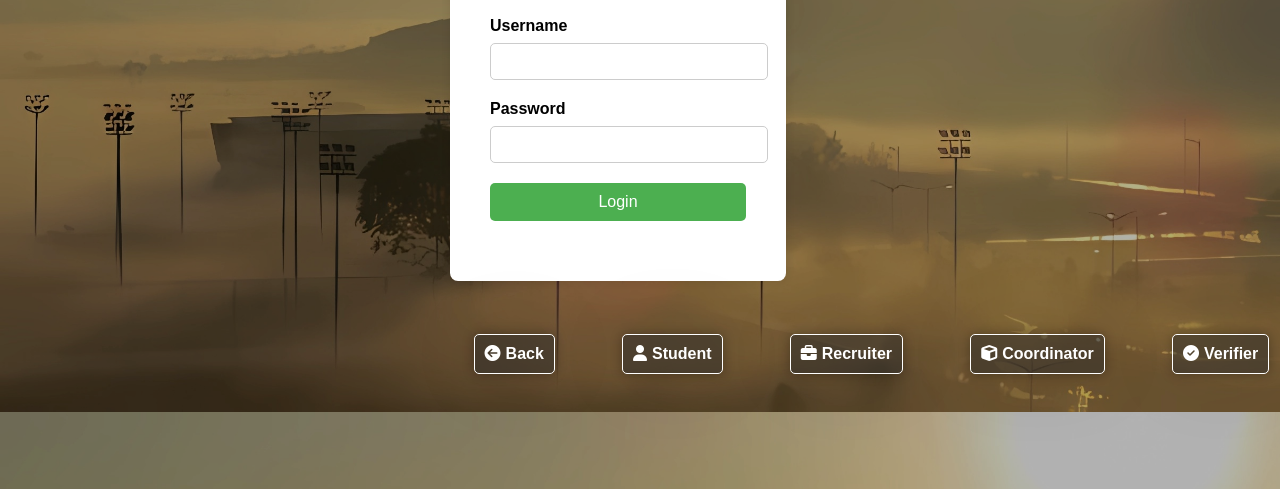
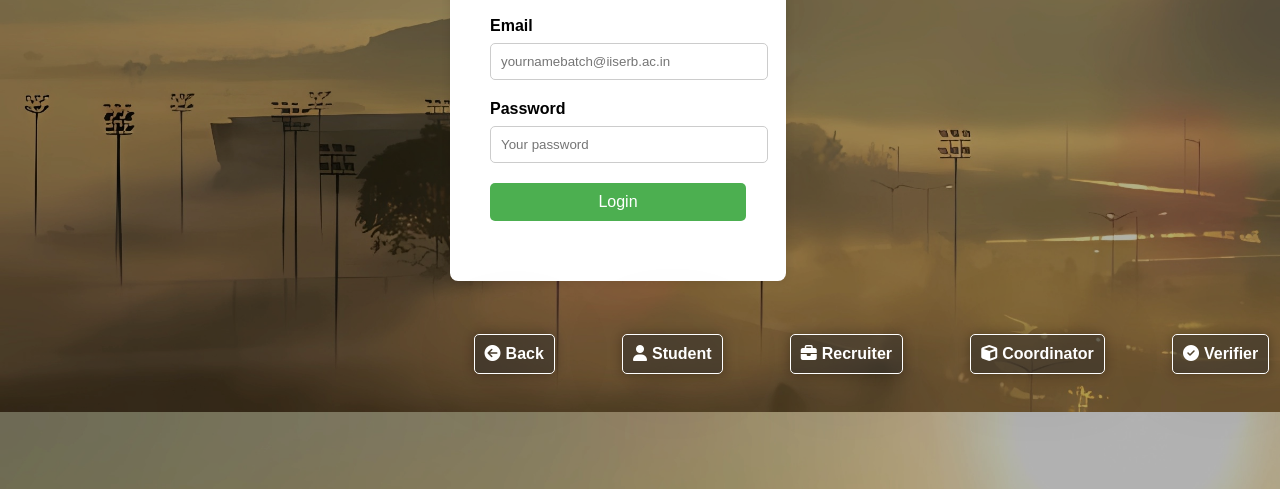
Before and after one commit to saisab21/ccd-iiserb, a plain HTML site: page Student.html in a window 1280 px wide. Shown: the part 311-800 px from the top of the page. Drawn offline with Linux system fonts and the light colour scheme.

Commit message:
added placeholders and transitions

```diff
--- a/Student.html
+++ b/Student.html
@@ -185,13 +185,13 @@
         <h1>Student Login</h1>
         <img id="logo" src="logo.png" height="100px" alt="Logo">
         <div class="input-group">
-            <label for="username" aria-placeholder="fddf">Username</label>
-            <input type="text" id="username" class="input-field">
+            <label for="username" > Email</label>
+            <input type="email" id="username" class="input-field"  placeholder="yournamebatch@iiserb.ac.in">
         </div>
 
         <div class="input-group">
             <label for="password">Password</label>
-            <input type="password" id="password" class="input-field">
+            <input type="password" id="password" class="input-field" placeholder="Your password">
         </div>
 
         <div class="input-group">
```
Also changed, not shown: Coordinator.html (+2 -2 lines), Verifier.html (+2 -2 lines), navbar.css (+4 -3 lines).
